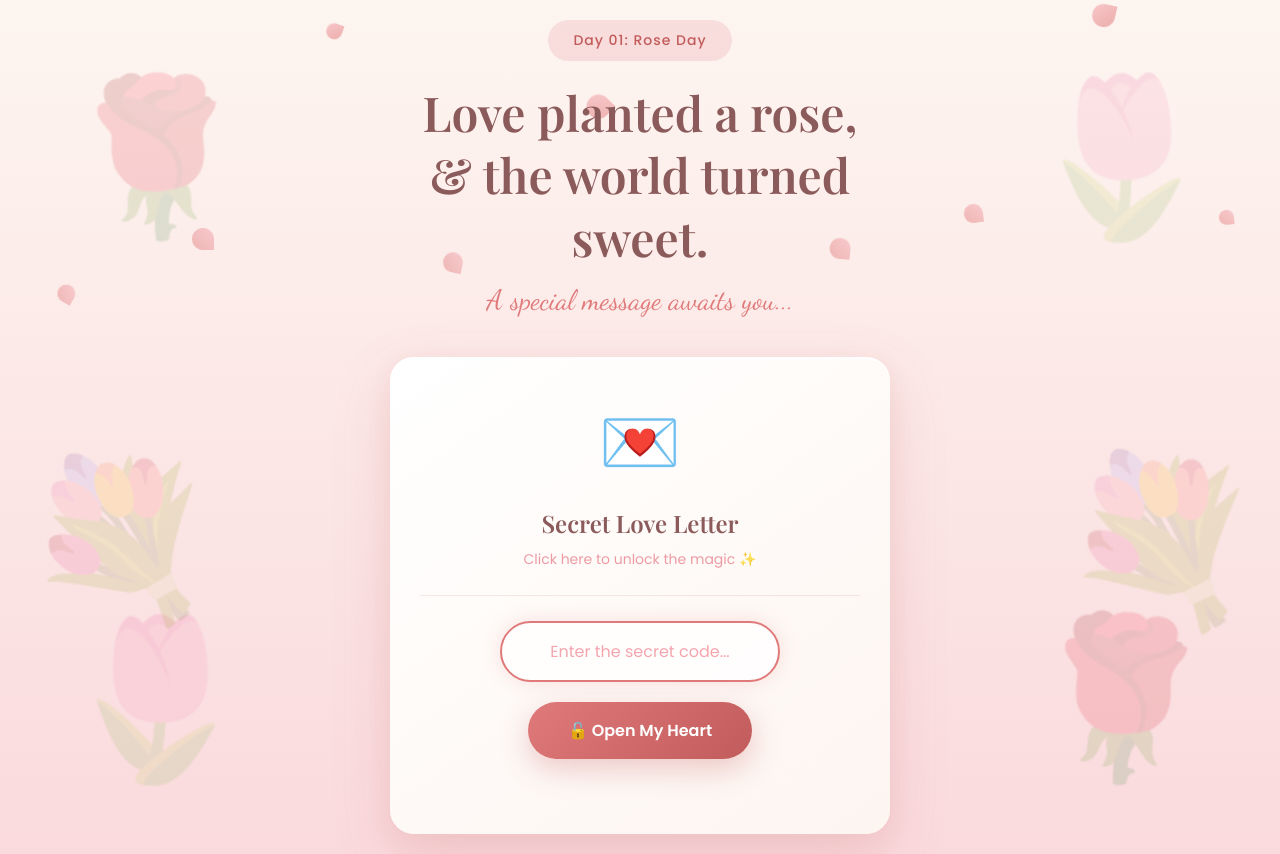
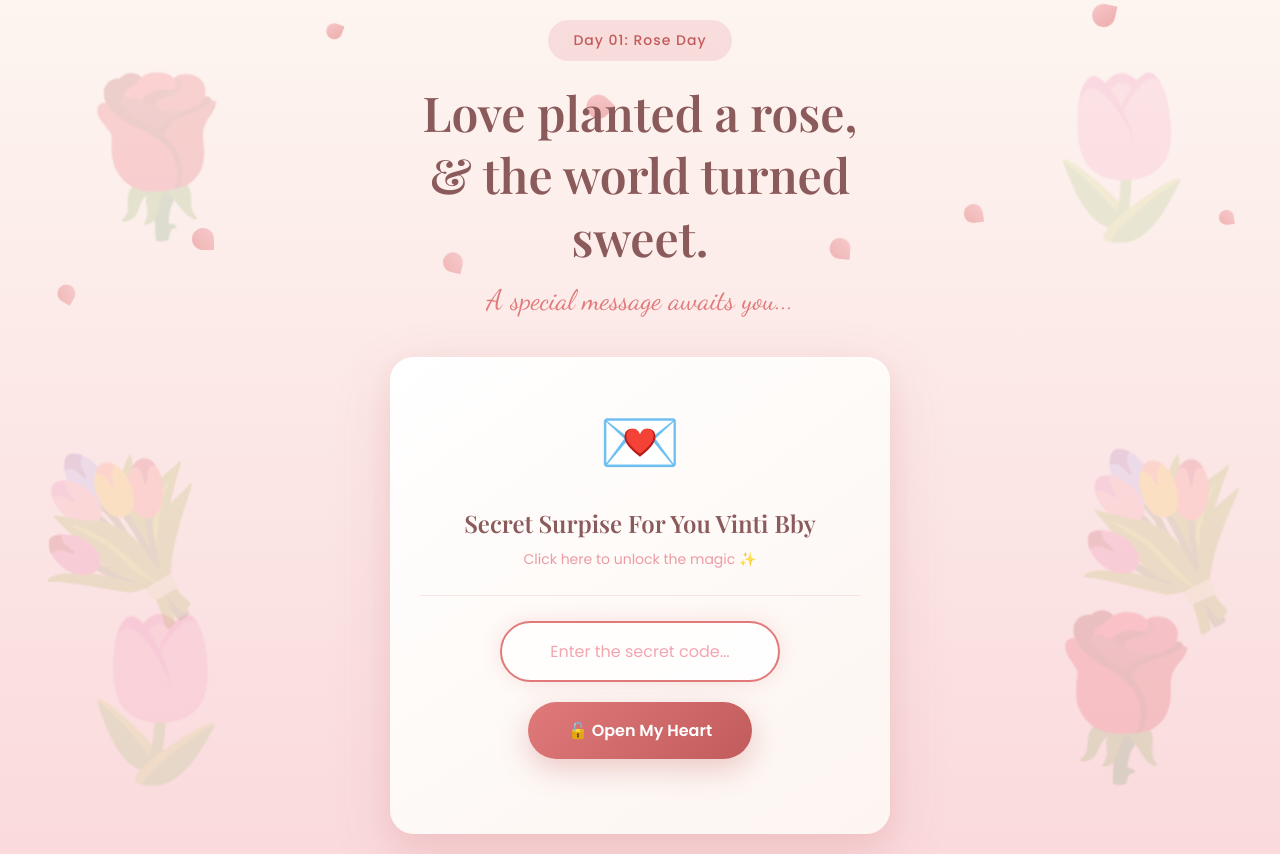
Before and after one commit to rajsanatani45-ui/vintiji, a plain HTML site: page RoseDay/index.html in a window 1280 px wide. Drawn offline with nearby package versions, Linux system fonts and the light colour scheme; a web font is replaced by a local one.

Commit message:
index.html

```diff
--- a/RoseDay/index.html
+++ b/RoseDay/index.html
@@ -993,7 +993,7 @@
 
             <div class="secret-card" id="secret-card">
                 <div class="card-icon">💌</div>
-                <h2 class="card-title">Secret Love Letter</h2>
+                <h2 class="card-title">Secret Surpise For You Vinti Bby</h2>
                 <p class="card-subtitle">Click here to unlock the magic ✨</p>
 
                 <div class="password-section">
```
